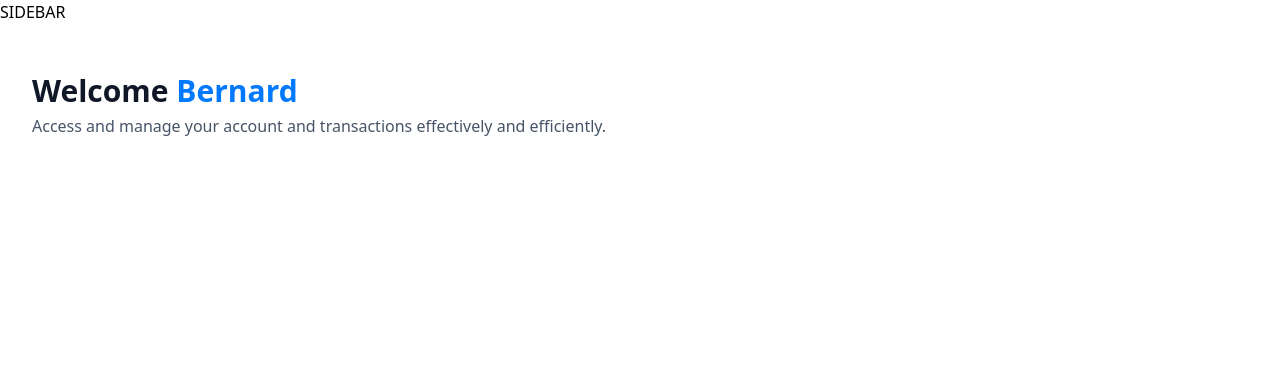
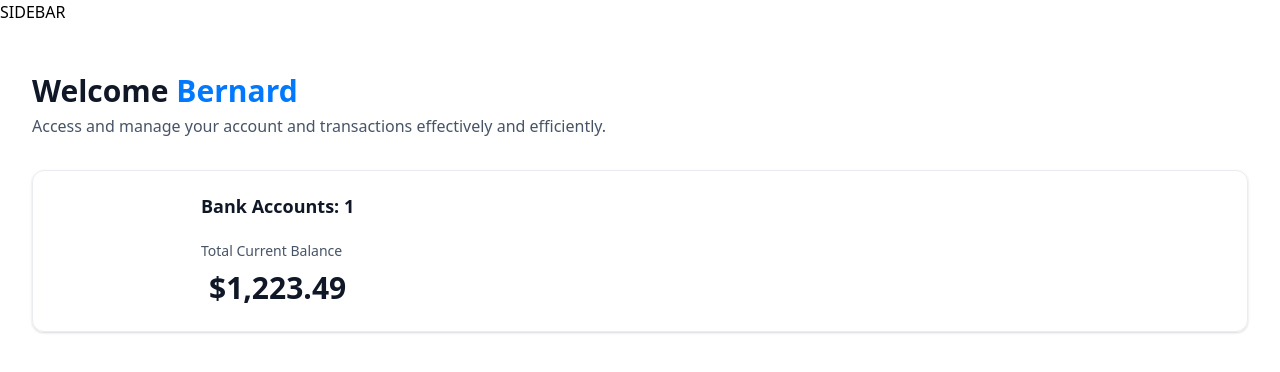
Before and after one commit to Bernard065/BankEase, a Next.js app: page / in a window 1280 px wide. Shown: the top 372 px of the page. Built offline with nearby package versions, Linux system fonts and the light colour scheme.

Commit message:
implement TotalBalance component

```diff
--- a/package.json
+++ b/package.json
@@ -10,11 +10,14 @@
   },
   "dependencies": {
     "@radix-ui/react-slot": "^1.0.2",
+    "chart.js": "^4.4.3",
     "class-variance-authority": "^0.7.0",
     "clsx": "^2.1.1",
     "lucide-react": "^0.395.0",
     "next": "14.2.4",
     "react": "^18",
+    "react-chartjs-2": "^5.2.0",
+    "react-countup": "^6.5.3",
     "react-dom": "^18",
     "tailwind-merge": "^2.3.0",
     "tailwindcss-animate": "^1.0.7"
--- a/src/app/(root)/page.tsx
+++ b/src/app/(root)/page.tsx
@@ -1,4 +1,5 @@
 import Header from '@/components/ui/Header'
+import TotalBalance from '@/components/ui/TotalBalance'
 import React from 'react'
 
 const Home = () => {
@@ -14,6 +15,11 @@ const Home = () => {
                     user={loggedIn?.firstName || "Guest"}
                     subtext="Access and manage your account and transactions effectively and efficiently."
                 />
+                <TotalBalance
+                    accounts={[]}
+                    totalBankAccounts={1}
+                    totalCurrentBalance={1223.49}
+                />
             </header>
         </div>
     </section>
--- a/src/app/globals.css
+++ b/src/app/globals.css
@@ -85,6 +85,14 @@
         @apply text-[36px] leading-[44px];
     }
 
+    .flex-center {
+        @apply flex items-center justify-center;
+    }
+
+    .header-2 {
+        @apply text-18 font-semibold text-gray-900;
+    }
+
     /* Home */
     .home {
         @apply no-scrollbar flex w-full flex-row max-xl:max-h-screen max-xl:overflow-y-scroll;
@@ -109,4 +117,21 @@
     .header-box-subtext {
         @apply text-14 lg:text-16 font-normal text-gray-600;
     }
+
+    .total-balance {
+        @apply flex w-full items-center gap-4 rounded-xl border border-gray-200 p-4 shadow-chart sm:gap-6 sm:p-6;
+    }
+
+    .total-balance-chart {
+        @apply flex size-full max-w-[100px] items-center sm:max-w-[120px];
+    }
+
+    .total-balance-label {
+        @apply text-14 font-medium text-gray-600;
+    }
+
+    .total-balance-amount {
+        @apply text-24 lg:text-30 flex-1 font-semibold text-gray-900;
+    }
+
 }
--- /dev/null
+++ b/src/components/ui/DoughnutChart.tsx
@@ -0,0 +1,9 @@
+import React from 'react'
+
+const DoughnutChart = () => {
+  return (
+    <div>DoughnutChart</div>
+  )
+}
+
+export default DoughnutChart
--- /dev/null
+++ b/src/components/ui/TotalBalance.tsx
@@ -0,0 +1,31 @@
+import { formatAmount } from '@/lib/utils'
+import React from 'react'
+
+const TotalBalance = ({
+    accounts = [], totalBankAccounts, totalCurrentBalance
+}: TotalBalanceProps) => {
+  return (
+    <section className='total-balance'>
+        <div className='total-balance-chart'>
+            {/* Chart */}
+        </div>
+
+        <div className='flex flex-col gap-6'>
+            <h2 className='header-2'>
+                Bank Accounts: {totalBankAccounts}
+            </h2>
+            <div className='flex flex-col gap-2'>
+                <p className='total-balance-label'>
+                    Total Current Balance
+                </p>
+
+                <p className='total-balance-amount flex-center gap-2'>
+                    {formatAmount(totalCurrentBalance)}
+                </p>
+            </div>
+        </div>
+    </section>
+  )
+}
+
+export default TotalBalance
--- a/src/lib/utils.ts
+++ b/src/lib/utils.ts
@@ -4,3 +4,12 @@ import { twMerge } from "tailwind-merge"
 export function cn(...inputs: ClassValue[]) {
   return twMerge(clsx(inputs))
 }
+
+export function formatAmount(amount: number): string {
+  const formatter = new Intl.NumberFormat("en-US", {
+    style: "currency",
+    currency: "USD",
+    minimumFractionDigits: 2
+  });
+  return formatter.format(amount);
+}
--- a/src/types/index.d.ts
+++ b/src/types/index.d.ts
@@ -4,3 +4,9 @@ declare interface HeaderProps {
     user?: string;
     subtext: string;
 }
+
+declare interface TotalBalanceProps {
+    accounts: Account[];
+    totalBankAccounts: number;
+    totalCurrentBalance: number;
+}
```
Also changed, not shown: 1 other file (tests, documents, lock files or other folders).
